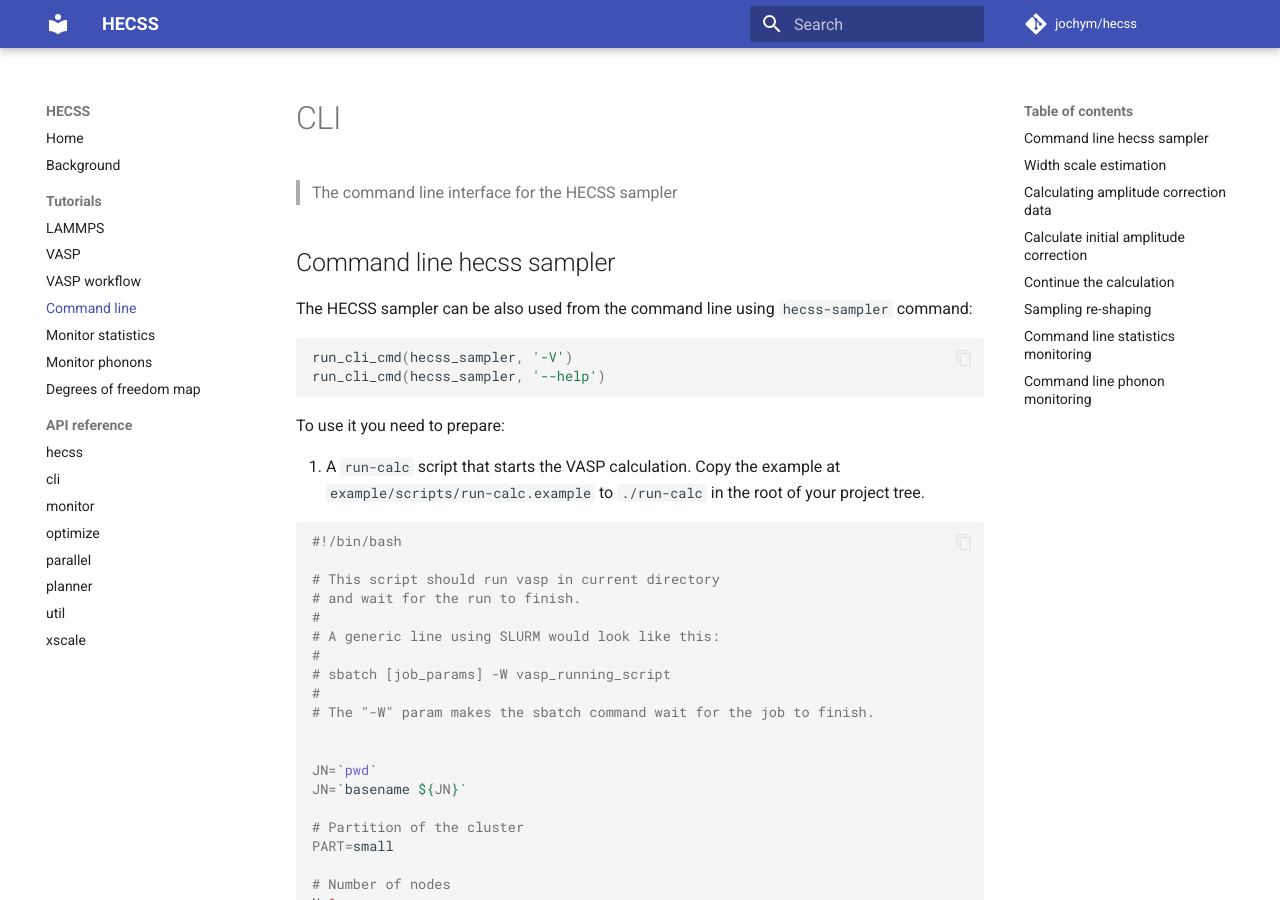
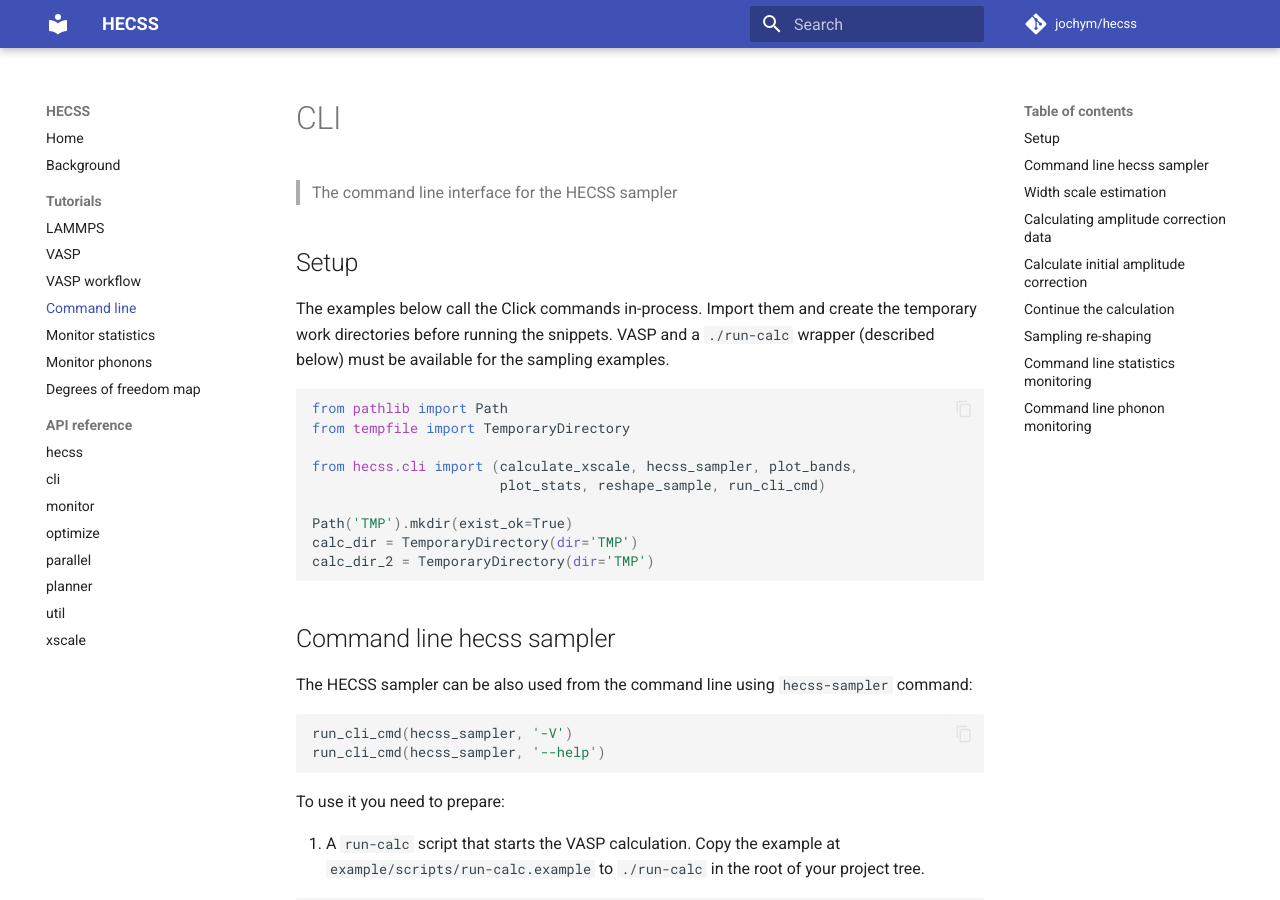
Before and after one commit to jochym/hecss, an MkDocs documentation site: the page built from docs/tutorials/cli.md, in a window 1280 px wide and 900 px high. Built offline with MkDocs 1.6.1 and Material for MkDocs 9.7.7, drawn with Linux system fonts in a browser that asks for light colours; comment, search, counter and statistics services are not loaded; some of the changed text lies outside the part shown.

Commit message:
docs: fix Copilot findings on quick start and CLI tutorial
Restore the SiC lattice constant, use the venv's executables, correct xscale_init guidance, add CLI tutorial setup and replace notebook shell magics.

````diff
--- a/docs/tutorials/cli.md
+++ b/docs/tutorials/cli.md
@@ -1,6 +1,25 @@
 # CLI
 
 > The command line interface for the HECSS sampler
+
+## Setup
+
+The examples below call the Click commands in-process. Import them and create
+the temporary work directories before running the snippets. VASP and a
+`./run-calc` wrapper (described below) must be available for the sampling
+examples.
+
+```python
+from pathlib import Path
+from tempfile import TemporaryDirectory
+
+from hecss.cli import (calculate_xscale, hecss_sampler, plot_bands,
+                       plot_stats, reshape_sample, run_cli_cmd)
+
+Path('TMP').mkdir(exist_ok=True)
+calc_dir = TemporaryDirectory(dir='TMP')
+calc_dir_2 = TemporaryDirectory(dir='TMP')
+```
 
 ## Command line hecss sampler
 
@@ -139,8 +158,10 @@ run_cli_cmd(hecss_sampler,
 The reshaper of the sample set to any given temperature.
 
 ```python
-!cat TMP/${calc_dir.name}/T_300.0K/DFSET.dat.raw TMP/${calc_dir_2.name}/T_300.0K/DFSET.dat.raw > TMP/DFSET_raw.dat
-!rm -f TMP/DFSET.dat
+raw_a = Path('TMP') / calc_dir.name / 'T_300.0K' / 'DFSET.dat.raw'
+raw_b = Path('TMP') / calc_dir_2.name / 'T_300.0K' / 'DFSET.dat.raw'
+Path('TMP/DFSET_raw.dat').write_bytes(raw_a.read_bytes() + raw_b.read_bytes())
+Path('TMP/DFSET.dat').unlink(missing_ok=True)
 run_cli_cmd(reshape_sample, "--help")
 run_cli_cmd(reshape_sample,
             " -d -o TMP/DFSET.dat"
@@ -148,7 +169,7 @@ run_cli_cmd(reshape_sample,
 ```
 
 ```python
-!rm -f ${calc_dir.name}/T_300.0K/DFSET.dat
+Path(calc_dir.name, 'T_300.0K', 'DFSET.dat').unlink(missing_ok=True)
 run_cli_cmd(reshape_sample,
             f" -N 1 -w -d -o {calc_dir.name}/T_300.0K/DFSET.dat"
             f" --check {calc_dir.name}/T_300.0K/smpl"
````
Also changed, not shown: README.md (+6 -5 lines), 1 other file.
